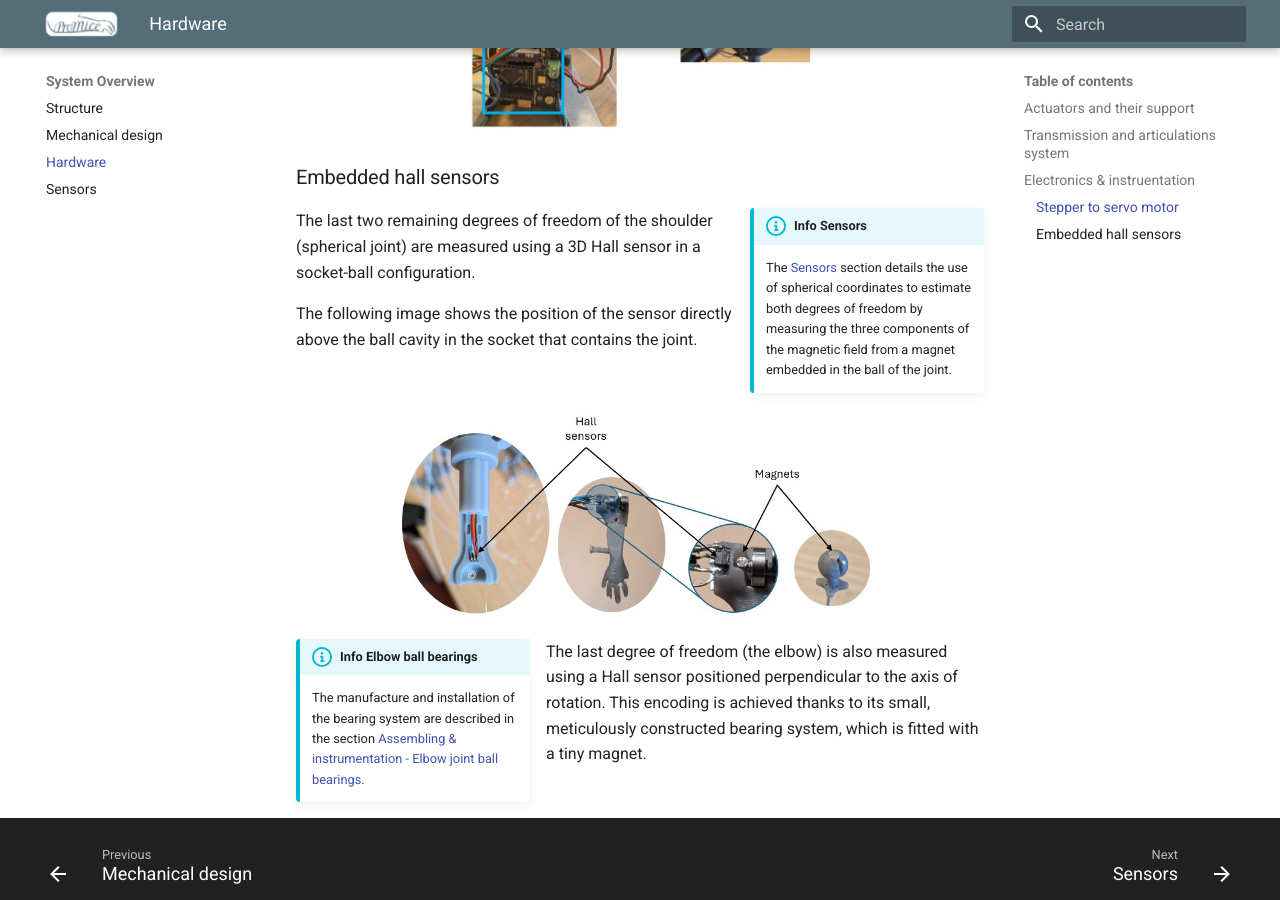
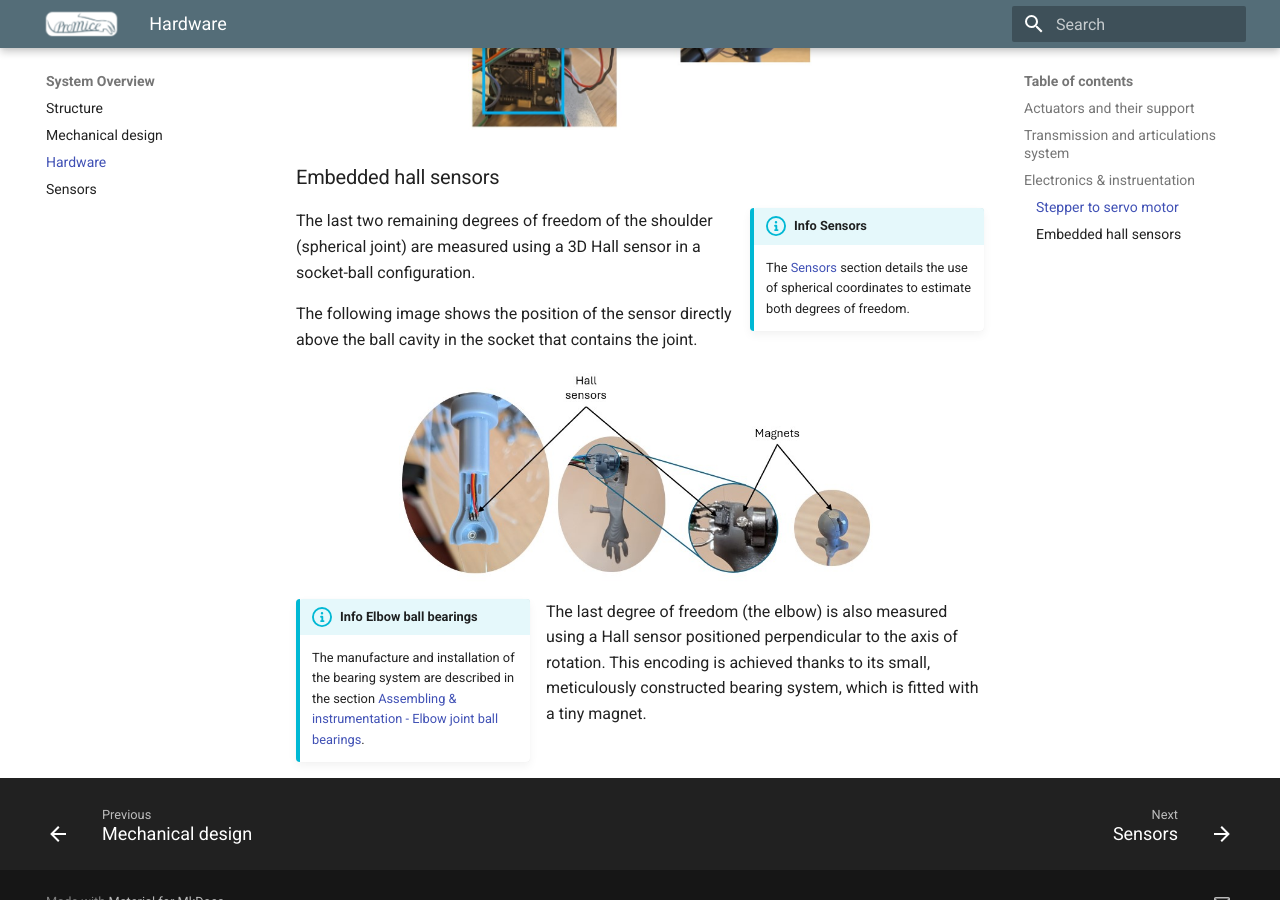
Before and after one commit to Juan-CarlosM/ProMice, an MkDocs documentation site: the page built from docs/hardware.md, in a window 1280 px wide and 900 px high, scrolled down 2282 px. Built offline with MkDocs 1.6.1 and Material for MkDocs 9.7.7, drawn with Linux system fonts in a browser that asks for light colours.

Commit message:
Update hall sensors section for clarity
Clarified description of sensor usage in spherical coordinates.

```diff
--- a/docs/hardware.md
+++ b/docs/hardware.md
@@ -30,7 +30,7 @@ It is done this way to measure the rotation about the shoulder’s [$z$-axis](me
 ### Embedded hall sensors
 
 !!! info inline end "Info Sensors"
-    The [Sensors](sensors.md) section details the use of spherical coordinates to estimate both degrees of freedom by measuring the three components of the magnetic field from a magnet embedded in the ball of the joint.
+    The [Sensors](sensors.md) section details the use of spherical coordinates to estimate both degrees of freedom.
 
 The last two remaining degrees of freedom of the shoulder (spherical joint) are measured using a 3D Hall sensor in a socket-ball configuration.
 
```
